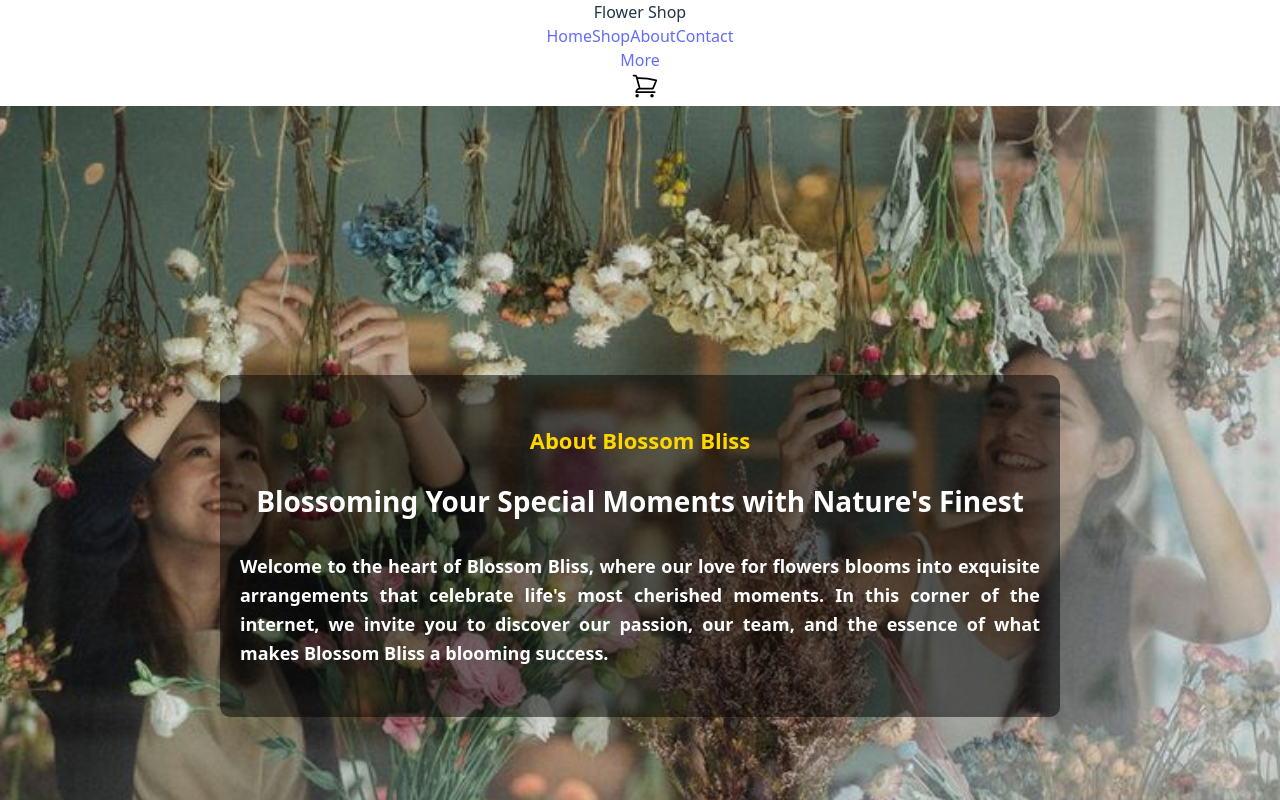
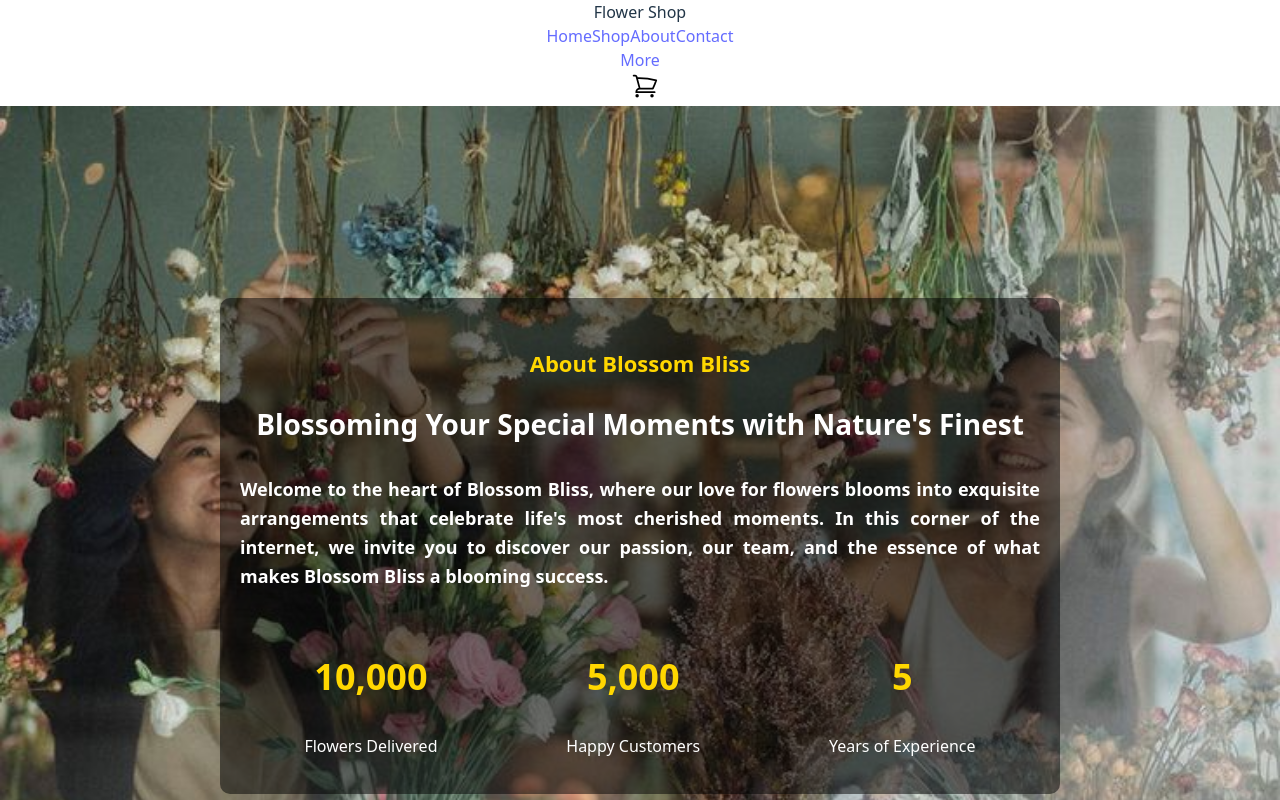
Before and after one commit to prajula255/blossom, a React (Vite) app: page /about in a window 1280 px wide. Shown: the top 800 px of the page. Built offline with nearby package versions, Linux system fonts and the light colour scheme.

Commit message:
countup updation in aboutpage

```diff
--- a/package.json
+++ b/package.json
@@ -16,6 +16,7 @@
     "react-counter": "^1.1.0",
     "react-countup": "^6.5.3",
     "react-dom": "^19.0.0",
+    "react-intersection-observer": "^9.16.0",
     "react-router-dom": "^7.3.0"
   },
   "devDependencies": {
--- a/src/pages/about/aboutPage.jsx
+++ b/src/pages/about/aboutPage.jsx
@@ -1,11 +1,18 @@
 import React from "react";
+import CountUp from "react-countup";
 import NavEg from "../../components/navbar";
 import FooterEg from "../../components/footer";
+import { useInView } from "react-intersection-observer";
 
 function AboutPage() {
+  const { ref, inView } = useInView({
+    triggerOnce: true, // Ensures the animation runs only once
+  });
+
   return (
     <>
-            <div style={{
+      <div
+        style={{
           backgroundImage: `url("/gfl1.jpg")`,
           backgroundSize: "cover",
           backgroundPosition: "center",
@@ -17,33 +24,99 @@ function AboutPage() {
           justifyContent: "center",
           textAlign: "center",
           color: "#fff",
-                padding: "40px"
-            }}>
-
-                {/* <div style={{ position: 'absolute', top: 0, left: 0, width: '100%' }}><NavEg /></div> */}
-
-                <div style={{
-                    backgroundColor: 'rgba(0, 0, 0, 0.5)',
+          padding: "40px",
+        }}
+      >
+        <div
+          style={{
+            backgroundColor: "rgba(0, 0, 0, 0.5)",
             padding: "20px",
             borderRadius: "10px",
             maxWidth: "800px",
-                }}>
-                    <h4 style={{ color: "#FFD700", fontSize: "22px", marginBottom: "10px" }}>
+          }}
+        >
+          <h4
+            style={{ color: "#FFD700", fontSize: "22px", marginBottom: "10px" }}
+          >
             About Blossom Bliss
           </h4>
-                    <h2 style={{ fontSize: "28px", fontWeight: "bold", marginBottom: "15px" }}>
+          <h2
+            style={{
+              fontSize: "28px",
+              fontWeight: "bold",
+              marginBottom: "15px",
+            }}
+          >
             Blossoming Your Special Moments with Nature's Finest
           </h2>
-                    <h5 style={{ fontSize: "18px", lineHeight: "1.6", textAlign: "justify" }}>
-                        Welcome to the heart of Blossom Bliss, where our love for flowers blooms into exquisite
-                        arrangements that celebrate life's most cherished moments. In this corner of the
-                        internet, we invite you to discover our passion, our team, and the essence of
-                        what makes Blossom Bliss a blooming success.
+          <h5
+            style={{
+              fontSize: "18px",
+              lineHeight: "1.6",
+              textAlign: "justify",
+            }}
+          >
+            Welcome to the heart of Blossom Bliss, where our love for flowers
+            blooms into exquisite arrangements that celebrate life's most
+            cherished moments. In this corner of the internet, we invite you to
+            discover our passion, our team, and the essence of what makes
+            Blossom Bliss a blooming success.
           </h5>
+
+          {/* CountUp Stats Section */}
+          <div
+            ref={ref}
+            style={{
+              marginTop: "30px",
+              display: "flex",
+              justifyContent: "space-around",
+            }}
+          >
+            <div>
+              <h2
+                style={{
+                  color: "#FFD700",
+                  fontSize: "36px",
+                  fontWeight: "bold",
+                }}
+              >
+                {inView && (
+                  <CountUp start={0} end={10000} duration={3} separator="," />
+                )}
+              </h2>
+              <p>Flowers Delivered</p>
+            </div>
+            <div>
+              <h2
+                style={{
+                  color: "#FFD700",
+                  fontSize: "36px",
+                  fontWeight: "bold",
+                }}
+              >
+                {inView && (
+                  <CountUp start={0} end={5000} duration={3} separator="," />
+                )}
+              </h2>
+              <p>Happy Customers</p>
+            </div>
+            <div>
+              <h2
+                style={{
+                  color: "#FFD700",
+                  fontSize: "36px",
+                  fontWeight: "bold",
+                }}
+              >
+                {inView && <CountUp start={0} end={5} duration={3} />}
+              </h2>
+              <p>Years of Experience</p>
             </div>
           </div>
+        </div>
+      </div>
+
       <FooterEg />
-
     </>
   );
 }
--- a/src/pages/product/detailsPage.jsx
+++ b/src/pages/product/detailsPage.jsx
@@ -28,7 +28,7 @@ const flowers = [
     id: 4,
     category: "Bouquet",
     name: "White Rose",
-    price: 450,
+    price: 850,
     image: "/white.jpg",
   },
   {
--- a/src/pages/product/flowerList.jsx
+++ b/src/pages/product/flowerList.jsx
@@ -34,7 +34,7 @@ function FlowersList() {
       id: 4,
       category: "Bouquet",
       name: "White Rose",
-      price: 450,
+      price: 850,
       image: "/white.jpg",
     },
     {
```
Also changed, not shown: 1 other file (tests, documents, lock files or other folders). Lines whose indentation alone changed are shown as unchanged.
